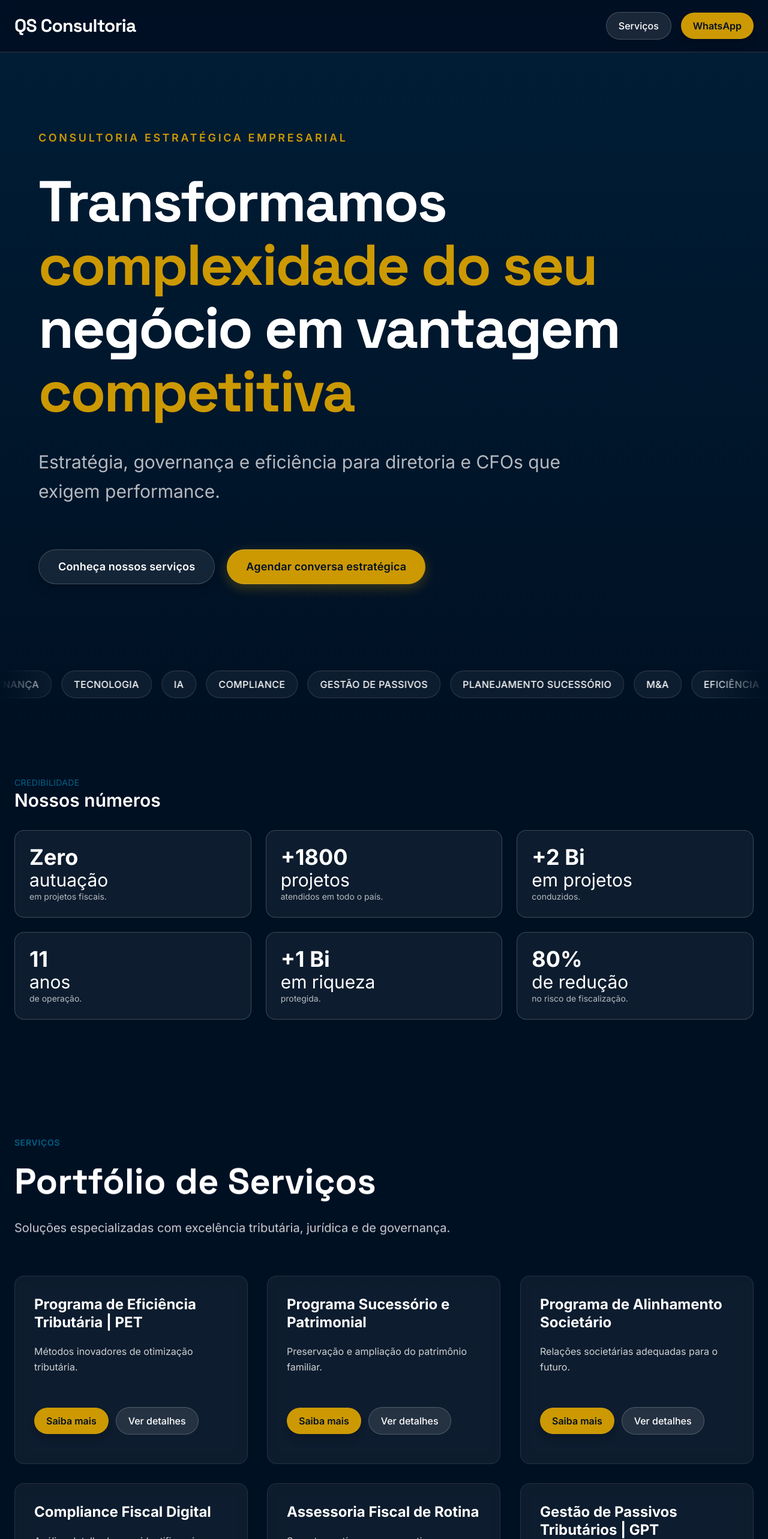
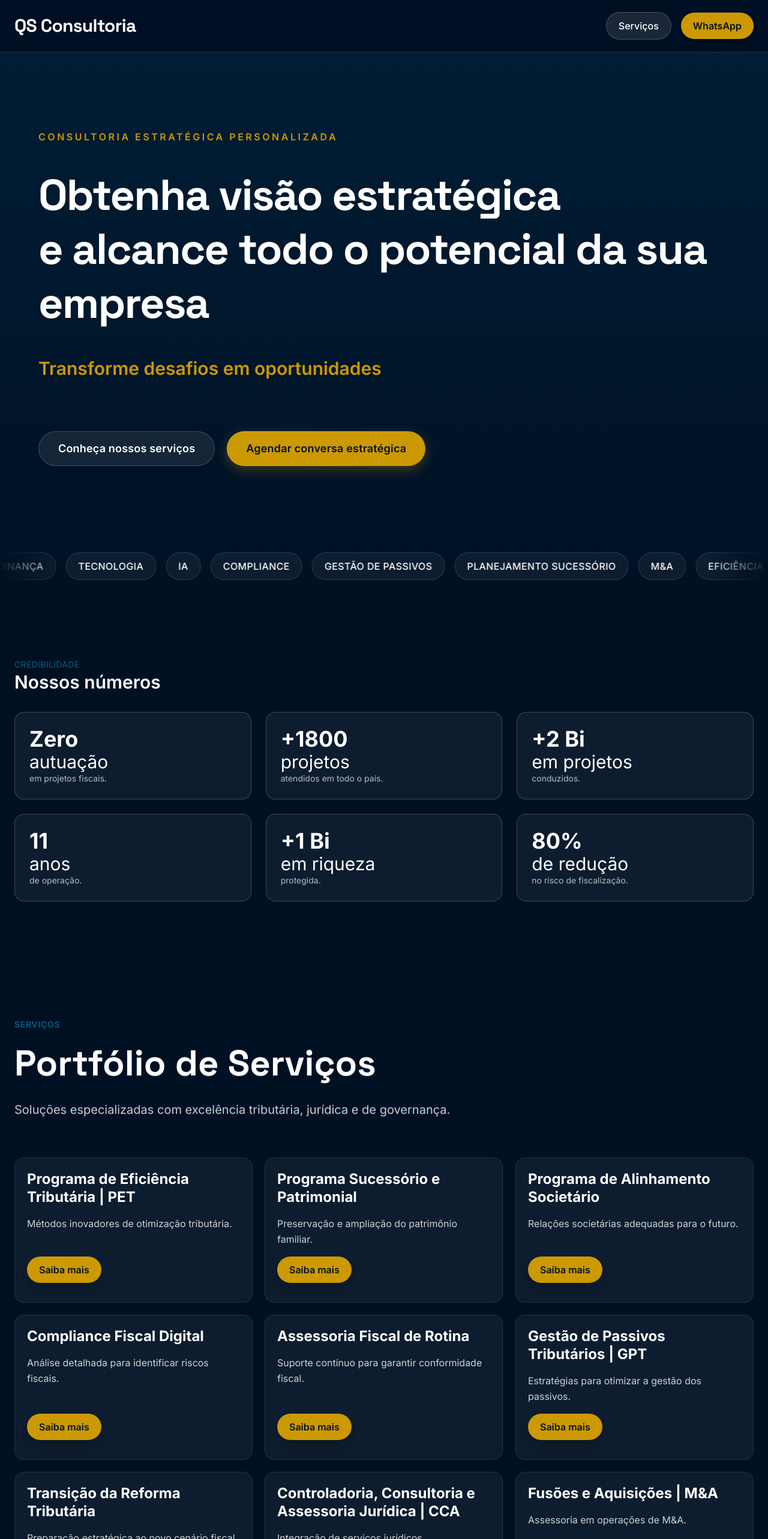
Before and after one commit to Luigihugo/Site-Qs-novo, a Next.js app: page / in a window 1280 px wide. Shown: the top 2566 px of the page at 60% size. Built offline with nearby package versions, Linux system fonts and the light colour scheme.

Commit message:
feat: Novo layout dos títulos principais, remoção de 'ver detalhes' nos serviços e visual mais moderno

```diff
--- a/src/components/HeroSection.tsx
+++ b/src/components/HeroSection.tsx
@@ -16,47 +16,33 @@ export default function HeroSection() {
       {/* Conteúdo principal - usando toda a largura */}
       <div className="relative z-10 flex-1 flex items-center w-full">
         <div className="mx-auto w-full px-4 sm:px-6 md:px-8 lg:px-12 xl:px-16 py-20 md:py-32">
-          <div className="space-y-6 md:space-y-8 lg:space-y-10 w-full">
-            {/* Título pequeno - hierarquia superior */}
+          <div className="space-y-5 md:space-y-8 lg:space-y-10 w-full">
+            {/* Label superior pequena */}
             <div
-              className={`transition-all duration-1000 ease-out ${
-                mounted ? 'opacity-100 translate-y-0' : 'opacity-0 translate-y-8'
-              }`}
+              className={`transition-all duration-1000 ease-out ${mounted ? 'opacity-100 translate-y-0' : 'opacity-0 translate-y-8'}`}
               style={{ transitionDelay: '0.1s' }}
             >
-              <span className="text-sm md:text-base lg:text-lg uppercase tracking-[0.2em] text-brand-gold-500 font-semibold">
-                Consultoria estratégica empresarial
+              <span className="text-sm md:text-base uppercase tracking-[0.22em] text-brand-gold-500 font-semibold">
+                Consultoria estratégica personalizada
               </span>
             </div>
 
-            {/* Título principal - grande e impactante, usando toda a largura */}
+            {/* Título grande chamativo */}
             <h1
-              className={`text-4xl sm:text-5xl md:text-6xl lg:text-7xl xl:text-8xl 2xl:text-9xl font-bold leading-[1.1] tracking-[-0.03em] [font-family:var(--font-display)] transition-all duration-1000 ease-out w-full ${
-                mounted ? 'opacity-100 translate-y-0' : 'opacity-0 translate-y-8'
-              }`}
+              className={`text-3xl sm:text-4xl md:text-5xl lg:text-6xl xl:text-7xl 2xl:text-8xl font-extrabold leading-tight tracking-tight [font-family:var(--font-display)] text-white transition-all duration-1000 ease-out w-full ${mounted ? 'opacity-100 translate-y-0' : 'opacity-0 translate-y-8'}`}
               style={{ transitionDelay: '0.2s' }}
             >
-              <span className="block">Transformamos</span>
-              <span className="block text-brand-gold-500">
-                complexidade do seu
-              </span>
-              <span className="block">
-                negócio em vantagem
-              </span>
-              <span className="block text-brand-gold-500">competitiva</span>
+              Obtenha visão estratégica<br className="hidden md:inline" /> e alcance todo o potencial da sua empresa
             </h1>
 
-            {/* Descrição */}
-            <p
-              className={`text-lg md:text-xl lg:text-2xl xl:text-3xl text-white/70 leading-relaxed max-w-4xl transition-all duration-1000 ease-out ${
-                mounted ? 'opacity-100 translate-y-0' : 'opacity-0 translate-y-8'
-              }`}
-              style={{ transitionDelay: '0.4s' }}
+            {/* Subtítulo */}
+            <h2
+              className={`text-lg md:text-2xl lg:text-3xl font-semibold leading-relaxed text-brand-gold-500 lg:pb-2 transition-all duration-1000 ease-out w-full ${mounted ? 'opacity-100 translate-y-0' : 'opacity-0 translate-y-8'}`}
+              style={{ transitionDelay: '0.3s' }}
             >
-              Estratégia, governança e eficiência para diretoria e CFOs que exigem performance.
-            </p>
-
-            {/* CTAs */}
+              Transforme desafios em oportunidades
+            </h2>
+            {/* CTAs mantidas na sequência */}
             <div
               className={`flex flex-wrap gap-5 pt-6 md:pt-8 transition-all duration-1000 ease-out ${
                 mounted ? 'opacity-100 translate-y-0' : 'opacity-0 translate-y-8'
--- a/src/components/InteractiveBackground.tsx
+++ b/src/components/InteractiveBackground.tsx
@@ -3,17 +3,11 @@ import { useState, useEffect } from "react";
 
 export default function InteractiveBackground({ children }: { children: React.ReactNode }) {
   const [cursor, setCursor] = useState({ x: 0, y: 0 });
-  const [mousePosition, setMousePosition] = useState({ x: 0, y: 0 });
 
   useEffect(() => {
     const handleMouseMove = (e: MouseEvent) => {
       setCursor({ x: e.clientX, y: e.clientY });
-      // Suavizar o movimento com um pequeno delay
-      setTimeout(() => {
-        setMousePosition({ x: e.clientX, y: e.clientY });
-      }, 50);
     };
-
     window.addEventListener("mousemove", handleMouseMove);
     return () => window.removeEventListener("mousemove", handleMouseMove);
   }, []);
@@ -23,11 +17,18 @@ export default function InteractiveBackground({ children }: { children: React.Re
       className="relative min-h-screen"
       style={{
         backgroundImage: `
-          radial-gradient(800px circle at ${cursor.x}px ${cursor.y}px, rgba(204,153,3,0.12), transparent 50%),
-          radial-gradient(400px circle at ${mousePosition.x}px ${mousePosition.y}px, rgba(0,102,204,0.08), transparent 40%)
+          radial-gradient(
+            600px circle at ${cursor.x}px ${cursor.y}px,
+            rgba(204,153,3,0.16),
+            transparent 65%
+          ),
+          radial-gradient(
+            900px circle at ${cursor.x}px ${cursor.y}px,
+            rgba(204,153,3,0.07),
+            transparent 75%
+          )
         `,
         backgroundAttachment: "fixed",
-        transition: "background-position 0.1s ease-out",
       }}
     >
       <div className="absolute inset-0 bg-gradient-to-b from-brand-navy-900 via-brand-navy-900 to-brand-navy-800/95 pointer-events-none" />
--- a/src/components/ServicesSection.tsx
+++ b/src/components/ServicesSection.tsx
@@ -102,17 +102,17 @@ export default function ServicesSection() {
           </p>
         </div>
       </RevealOnScroll>
-      <div className="mt-16 grid grid-cols-1 gap-8 sm:grid-cols-2 lg:grid-cols-3" style={{ gridAutoRows: "1fr" }}>
+      <div className="mt-16 grid grid-cols-1 gap-5 sm:grid-cols-2 lg:grid-cols-3" style={{ gridAutoRows: "1fr" }}>
         {servicos.map((s, index) => (
           <RevealOnScroll key={s.titulo} delay={index * 50} direction="scale">
             <div
-              className="group rounded-2xl border border-white/10 bg-white/5 backdrop-blur-sm p-8 flex flex-col h-full transition-all duration-500 hover:-translate-y-2 hover:bg-white/10 hover:border-white/20 hover:shadow-2xl hover:shadow-brand-gold-500/10"
+              className="group rounded-2xl border border-white/10 bg-white/5 backdrop-blur-sm p-5 flex flex-col h-full transition-all duration-500 hover:-translate-y-2 hover:bg-white/10 hover:border-white/20 hover:shadow-2xl hover:shadow-brand-gold-500/10"
             >
-              <h3 className="text-xl md:text-2xl font-bold text-white mb-3 leading-tight group-hover:text-brand-gold-500 transition-colors duration-300">
+              <h3 className="text-xl md:text-2xl font-bold text-white mb-2 leading-tight group-hover:text-brand-gold-500 transition-colors duration-300">
                 {s.titulo}
               </h3>
               <p className="mt-2 text-white/80 leading-relaxed flex-grow">{s.descricao}</p>
-              <div className="mt-auto pt-6 flex items-center gap-3 flex-wrap">
+              <div className="mt-auto pt-4 flex items-center gap-3 flex-wrap">
                 <button
                   className="inline-flex rounded-full px-5 py-2.5 bg-brand-gold-500 text-brand-navy-900 font-semibold shadow-lg hover:shadow-xl hover:scale-105 transition-all duration-300"
                   onClick={() => setExpanded((prev) => (prev === slugify(s.titulo) ? null : slugify(s.titulo)))}
@@ -120,19 +120,13 @@ export default function ServicesSection() {
                 >
                   Saiba mais
                 </button>
-                <a
-                  href={`/servicos/${slugify(s.titulo)}`}
-                  className="inline-flex rounded-full px-5 py-2.5 bg-white/10 text-white hover:bg-white/20 border border-white/20 hover:border-white/30 transition-all duration-300 font-medium"
-                >
-                  Ver detalhes
-                </a>
               </div>
               <div
-                className={`mt-4 overflow-hidden transition-all duration-500 ease-in-out ${
+                className={`mt-3 overflow-hidden transition-all duration-500 ease-in-out ${
                   expanded === slugify(s.titulo) ? "max-h-[400px] opacity-100" : "max-h-0 opacity-0"
                 }`}
               >
-                <div className="rounded-xl border border-white/10 bg-white/5 p-5 text-white/90 leading-relaxed">
+                <div className="rounded-xl border border-white/10 bg-white/5 p-4 text-white/90 leading-relaxed">
                   {s.detalhes}
                 </div>
               </div>
```
